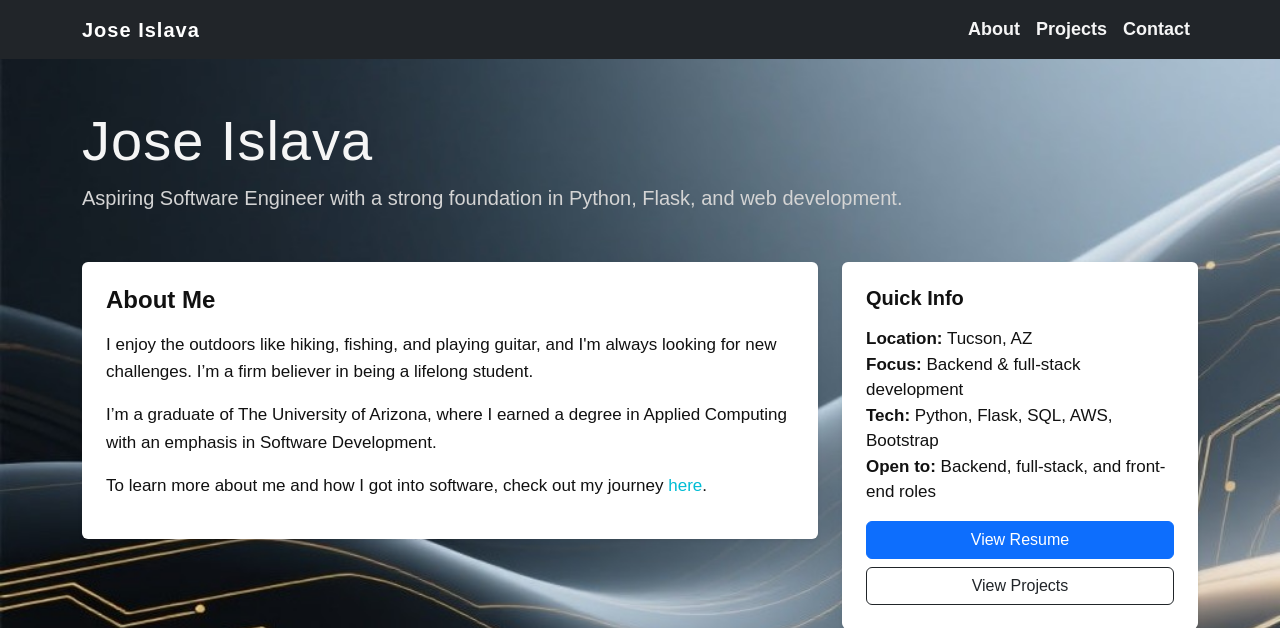
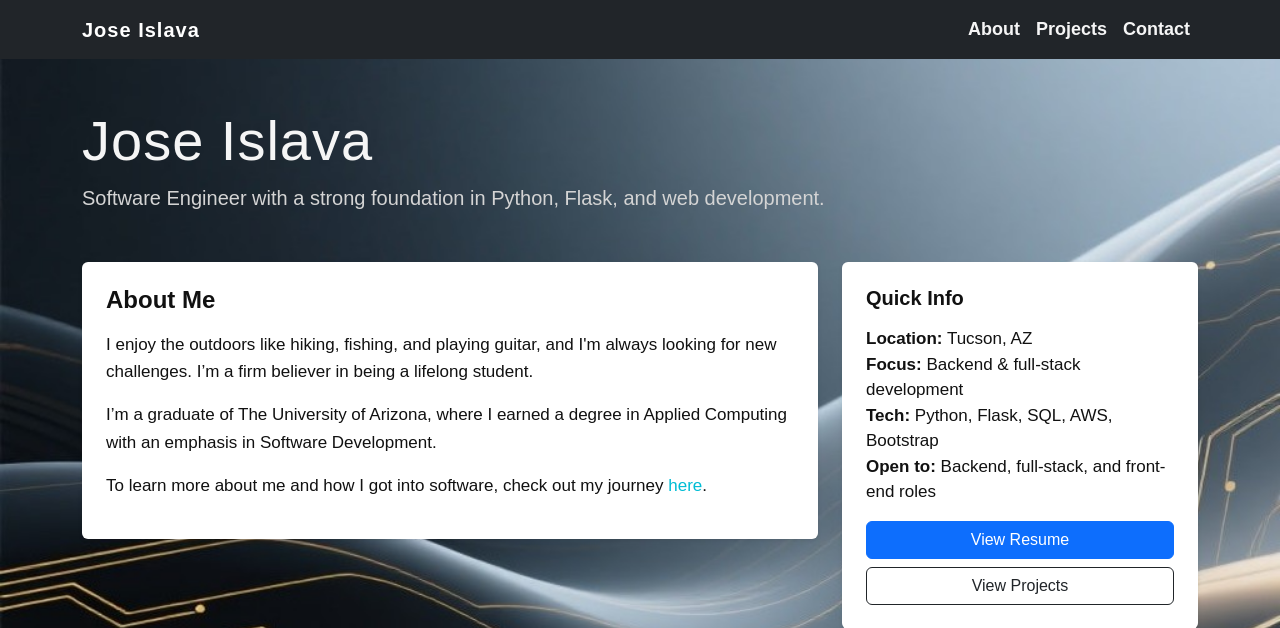
Before and after one commit to izzythegreatxx/webportfolio, a Flask app: page / in a window 1280 px wide. Shown: the top 628 px of the page. Run offline with Flask 3, Linux system fonts and the light colour scheme.

```diff
--- a/templates/index.html
+++ b/templates/index.html
@@ -5,7 +5,7 @@
 <header class="mb-5">
     <h1 class="display-4 ">Jose Islava</h1>
     <p class="lead">
-        Aspiring Software Engineer with a strong foundation in Python, Flask, and web development.
+        Software Engineer with a strong foundation in Python, Flask, and web development.
     </p>
 </header>
 
```
